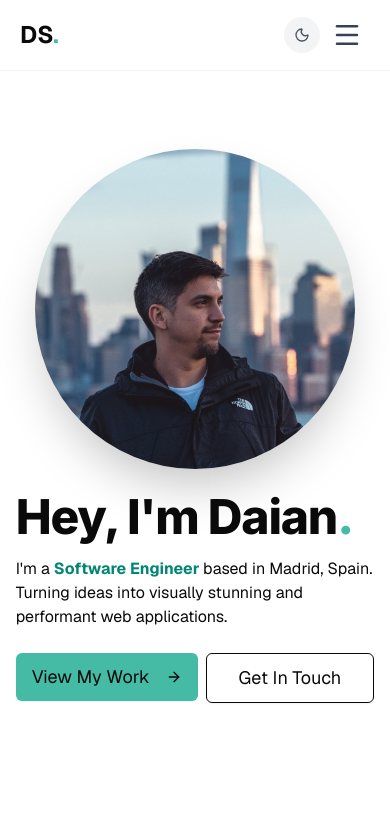
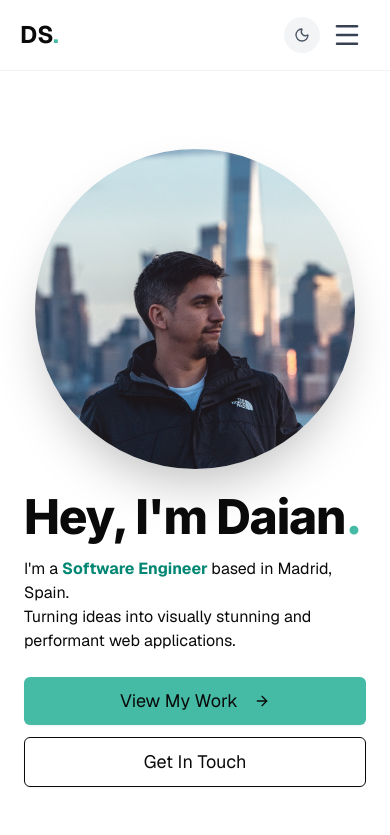
Before and after one commit to SDaian/ds-theme-portfolio, a Next.js app: page / in a window 390 px wide. Shown: the top 835 px of the page. Built offline with nearby package versions, Linux system fonts and the light colour scheme.

Commit message:
fix: let the hero buttons wrap so nothing is cut off on narrow phones

```diff
--- a/src/components/HeroSection.tsx
+++ b/src/components/HeroSection.tsx
@@ -31,7 +31,8 @@
             <br />
             Turning ideas into visually stunning and performant web applications.
           </p>
-          <div className='flex justify-between gap-2 md:justify-start'>
+          {/* Wraps instead of overflowing when the two buttons don't fit side by side. */}
+          <div className='flex flex-wrap gap-3 md:justify-start'>
             {/* asChild renders the button styles onto the link itself: one real,
                 crawlable <a>, not a <button> nested inside an href-less <a>. */}
             <Button
```
